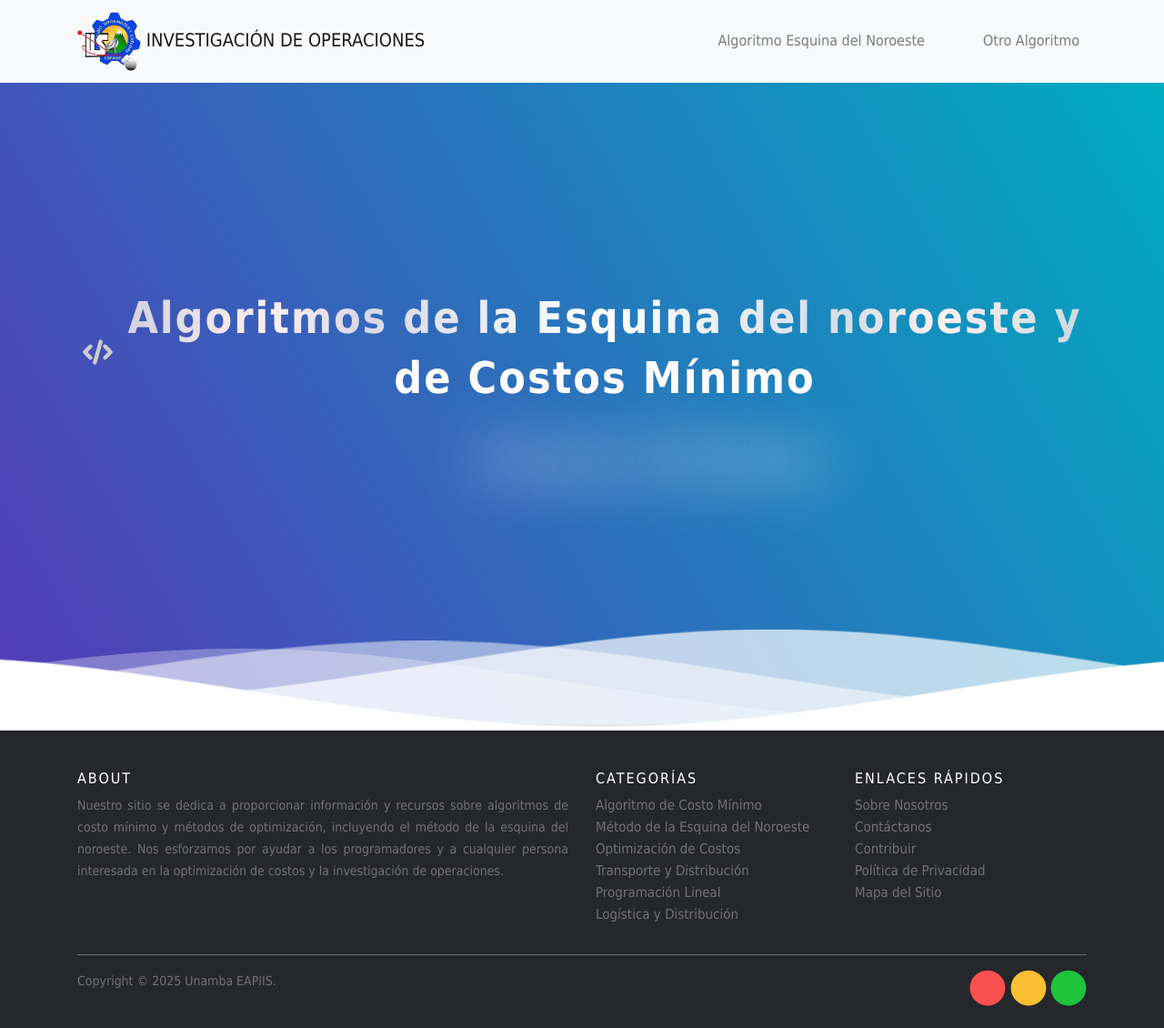
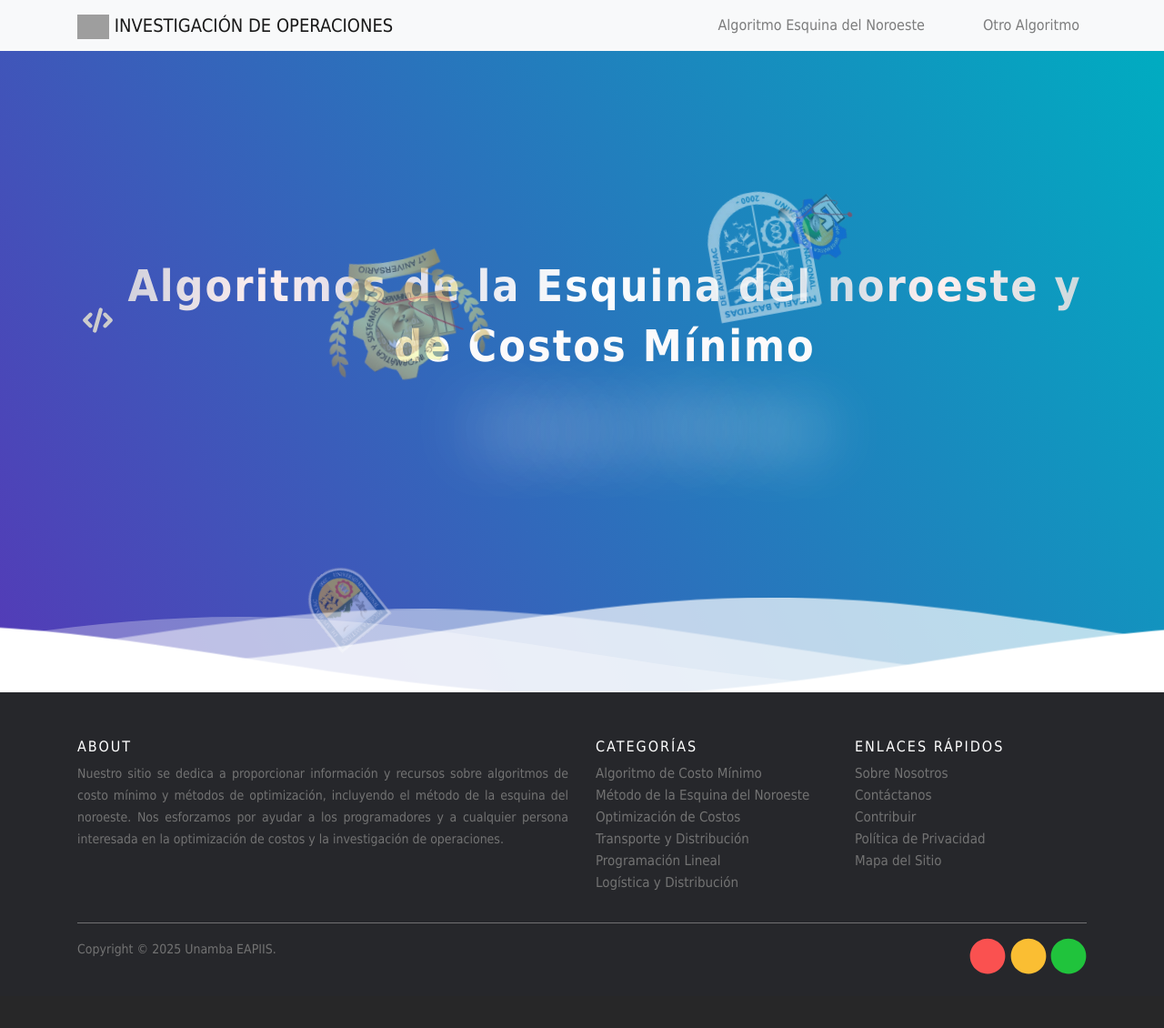
Before and after one commit to CristianOlivera1/Costo-minimo-y-Esquina-noroeste, a Flask app: page / in a window 1280 px wide. Shown: the whole page at 91% size. After the commit the page ends 1071 px from the top, so only its background shows below. Run offline with Flask 3, Linux system fonts and the light colour scheme; some libraries are stand-ins or nearby versions; grey boxes are pictures that could not be loaded.

Commit message:
Actualiza el encabezado con un nuevo logo, añade animaciones y mejora el estilo de la página principal.

```diff
--- a/static/css/styles.css
+++ b/static/css/styles.css
@@ -16,11 +16,13 @@
   font-size: 14px;
 }
 
+/*INDEX*/
 .main {
   position: relative;
   text-align: center;
   background: linear-gradient(60deg, rgba(84, 58, 183, 1) 0%, rgba(0, 172, 193, 1) 100%);
   color: white;
+  z-index: -1;
 }
 
 .text-port {
@@ -30,13 +32,59 @@
   background-clip: text;
   color: transparent;
 }
+
 .shadow-blur{
   text-shadow: 10px 90px 70px rgba(255,255,255,1);
   color: rgb(252, 250, 251);
 }
 
+@keyframes slideUpDisappear {
+  0% {
+    transform: translateY(100px) rotate(0deg);  /* Comienza debajo de las waves */
+    opacity: 1;
+  }
+  70% {
+    transform: translateY(-300px) rotate(180deg); /* Subiendo y girando */
+    opacity: 1;
+  }
+  100% {
+    transform: translateY(-350px) rotate(360deg); /* Sale del header y completa el giro */
+    opacity: 0; /* Se desvanece */
+  }
+}
+
+.animation-port {
+  position: absolute;
+  bottom: 70px; /* Aparece debajo de las waves */
+  display: flex;
+  gap: 200px;
+  z-index: 0; /* Asegura que quede en el fondo */
+  animation: slideUpDisappear 10s linear infinite; /* Animación infinita */
+}
+
+.animation-port2 {
+  position: absolute;
+  bottom: 50px; /* Aparece debajo de las waves */
+  display: flex;
+  gap: 600px;
+  z-index: 0; /* Asegura que quede en el fondo */
+  animation: slideUpDisappear 12s linear infinite; /* Animación infinita */
+}
+
+.unamba-outline, .sistemas-gold {
+  width: 200px;
+  height: auto;
+  opacity: 0.5;
+}
+
+.unamba-color, .sistemas-color {
+  width: 70px;
+  height: auto;
+  opacity: 0.4;
+}
+
 .logo-system{
-  width: 70px;
+  width: 35px;
   height: auto;
 }
 
--- a/templates/header.html
+++ b/templates/header.html
@@ -11,7 +11,7 @@
 <body>
     <nav class="navbar navbar-expand-lg navbar-light bg-light">
         <div class="container">
-            <a class="navbar-brand" href="/"> <img src="../static/resources/log-sistemas-2-removebg-preview.png" alt="logo-sistemas" class="logo-system"> INVESTIGACIÓN DE OPERACIONES</a>
+            <a class="navbar-brand" href="/"> <img src="../static/resources/img/algorithm.svg" alt="logo-sistemas" class="logo-system"> INVESTIGACIÓN DE OPERACIONES</a>
             <button class="navbar-toggler" type="button" data-toggle="collapse" data-target="#navbarNav" aria-controls="navbarNav" aria-expanded="false" aria-label="Toggle navigation">
                 <span class="navbar-toggler-icon"></span>
             </button>
--- a/templates/index.html
+++ b/templates/index.html
@@ -2,6 +2,16 @@
 <div class="main">
     <div class="container">
         <div class="inner-header flex">
+            <div class="animation-port">
+                <img src="../static/resources/img/unamba-outline.png" alt="unamba-outline" class="unamba-outline">
+                <img src="../static/resources/img/sistemas-gold.png" class="sistemas-gold" alt="sistemas-gold">
+             </div>
+
+             <div class="animation-port2">
+                <img src="../static/resources/img/log-sistemas-color.png" class="sistemas-color" alt="log-sistemas-color.png">
+                <img src="../static/resources/img/unamba-color.png" class="unamba-color" alt="sistemas-gold">
+             </div>
+
             <svg xmlns="http://www.w3.org/2000/svg" class="logo" width="40" height="40" viewBox="0 0 24 24">
                 <g fill="none">
                     <path d="M0 0h24v24H0z" />
@@ -12,7 +22,7 @@
             <div class="tex-des-port display-flex">
                 <h1 class="font-weight-bold text-port">Algoritmos de la Esquina del noroeste y</h1>
                 <h1 class="font-weight-bold">de <span class="shadow-blur" >Costos Mínimo</span></h1>
-        </div>
+            </div>
         </div>
     </div>
     <div>
@@ -28,6 +38,7 @@
                 <use xlink:href="#gentle-wave" x="48" y="7" fill="#fff" />
             </g>
         </svg>
+
     </div>
 </div>
 {% include 'footer.html' %}
```
Also changed, not shown: static/resources/img/algorithm.svg (added), static/resources/img/log-sistemas-color.png (renamed from static/resources/log-sistemas-2-removebg-preview.png), static/resources/img/sistemas-gold.png (added), static/resources/img/unamba-color.png (added), static/resources/img/unamba-outline.png (added).
